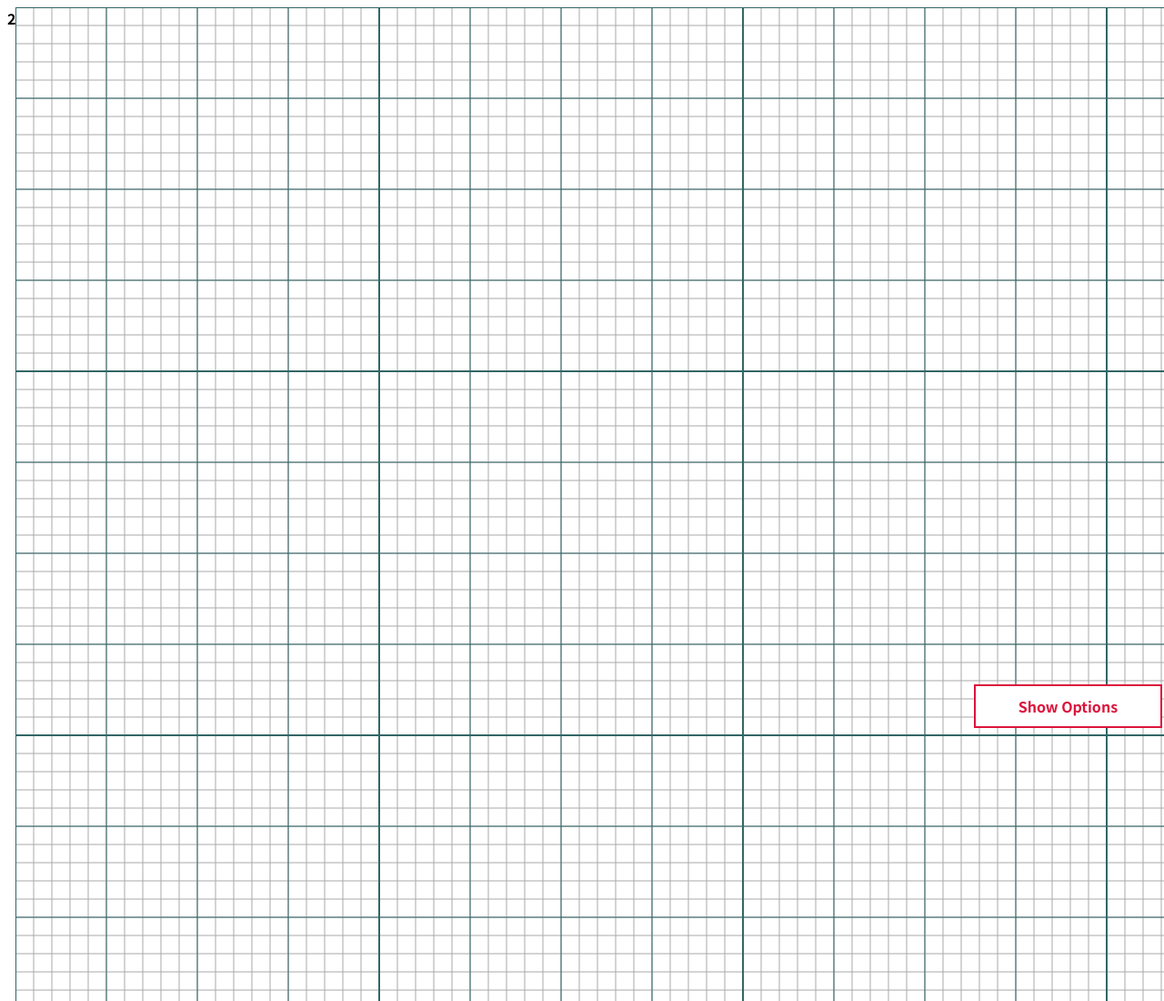
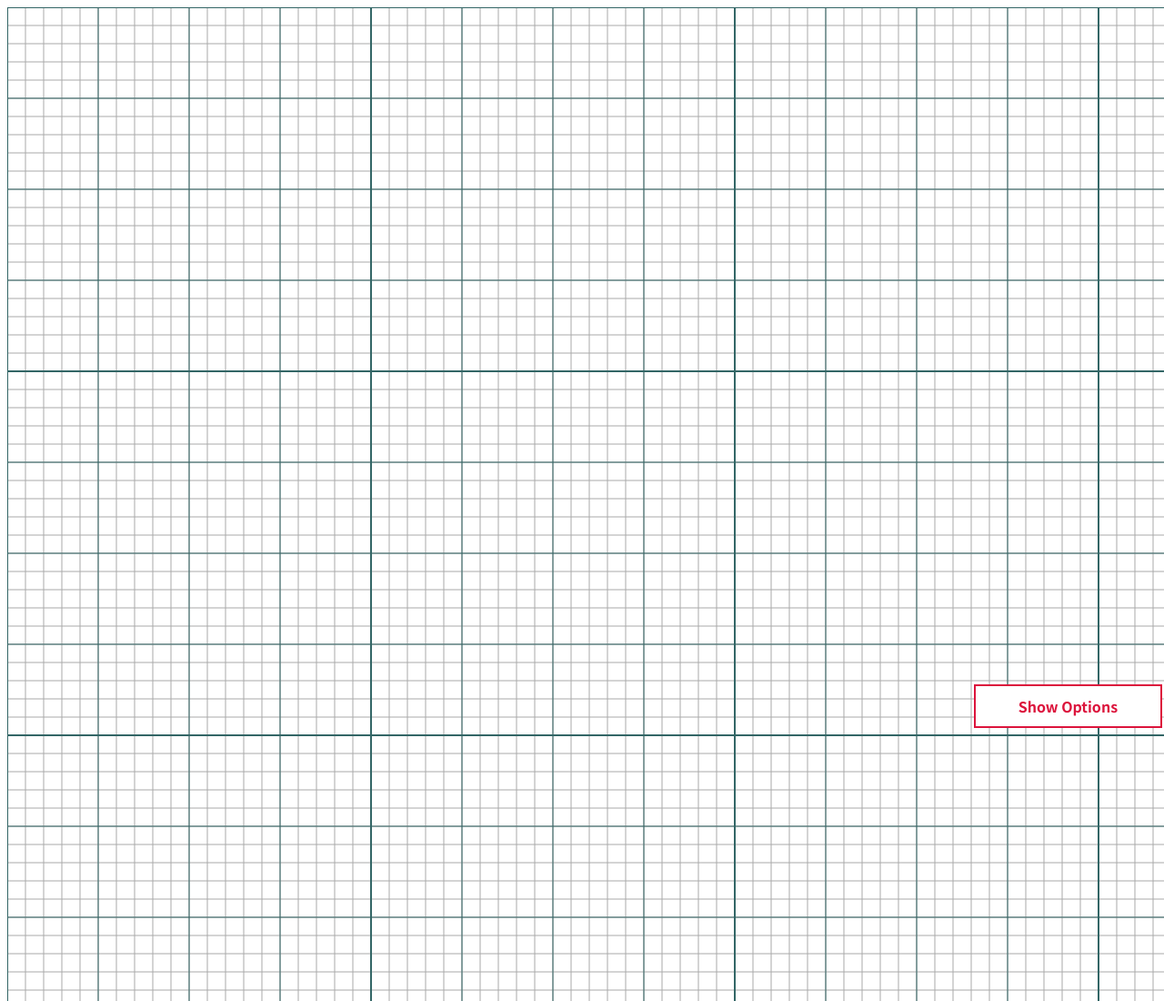
Before and after one commit to RGG200/TransportMapMaker, a website with bundled scripts: page index.html in a window 1280 px wide. Shown: the top 1100 px of the page at 91% size. Built offline with nearby package versions, Linux system fonts and the light colour scheme.

Commit message:
Update index.html

```diff
--- a/index.html
+++ b/index.html
@@ -7,7 +7,7 @@
     <link rel="stylesheet" href="css/styles.css">
     <title>RG Rail Map Maker</title>
 </head>
-<body>2
+<body>
     <script src="./js/app.js" type="module"></script>
     <script src="./js/options.js"></script>
     <script src="./js/export/export.js"></script>
```
